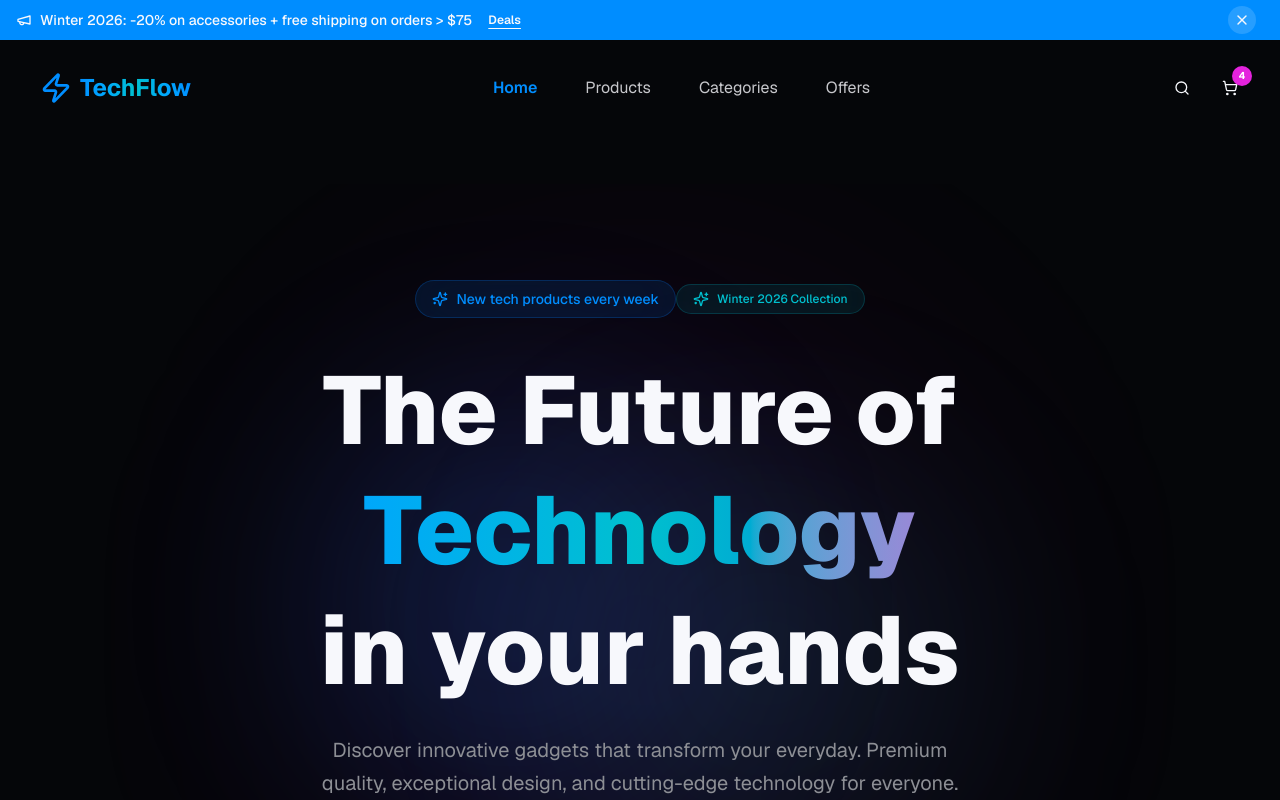
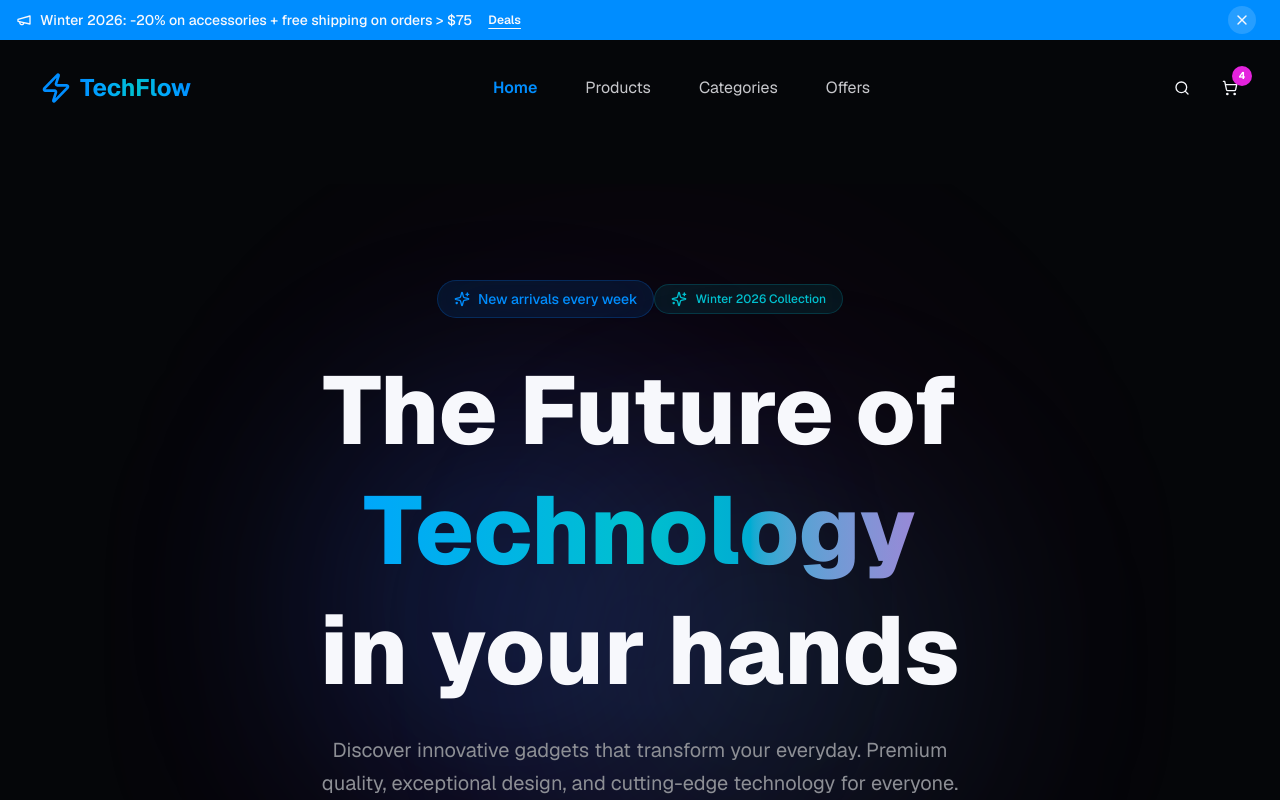
Before and after one commit to r3vskd/TechFlow, a Next.js app: page / in a window 1280 px wide. Shown: the top 800 px of the page. Built offline with nearby package versions, Linux system fonts and the light colour scheme.

Commit message:
hero: arrivals

```diff
--- a/components/hero.tsx
+++ b/components/hero.tsx
@@ -16,7 +16,7 @@ export function Hero() {
         <div className="max-w-5xl mx-auto text-center">
           <div aria-hidden="true" className="inline-flex items-center gap-2 px-4 py-2 rounded-full bg-primary/10 backdrop-blur-xl border border-primary/20 mb-8 group hover:bg-primary/20 transition-all duration-300 cursor-default motion-reduce:transition-none">
             <Sparkles className="w-4 h-4 text-primary group-hover:rotate-180 transition-transform duration-500 motion-reduce:transform-none motion-reduce:transition-none" aria-hidden="true" />
-            <span className="text-sm text-primary font-medium">New tech products every week</span>
+            <span className="text-sm text-primary font-medium">New arrivals every week</span>
           </div>
 
           <div aria-hidden="true" className="inline-flex items-center gap-2 px-4 py-1.5 rounded-full bg-accent/10 backdrop-blur-xl border border-accent/20 mb-8 group hover:bg-accent/20 transition-all duration-300 cursor-default motion-reduce:transition-none">
```
